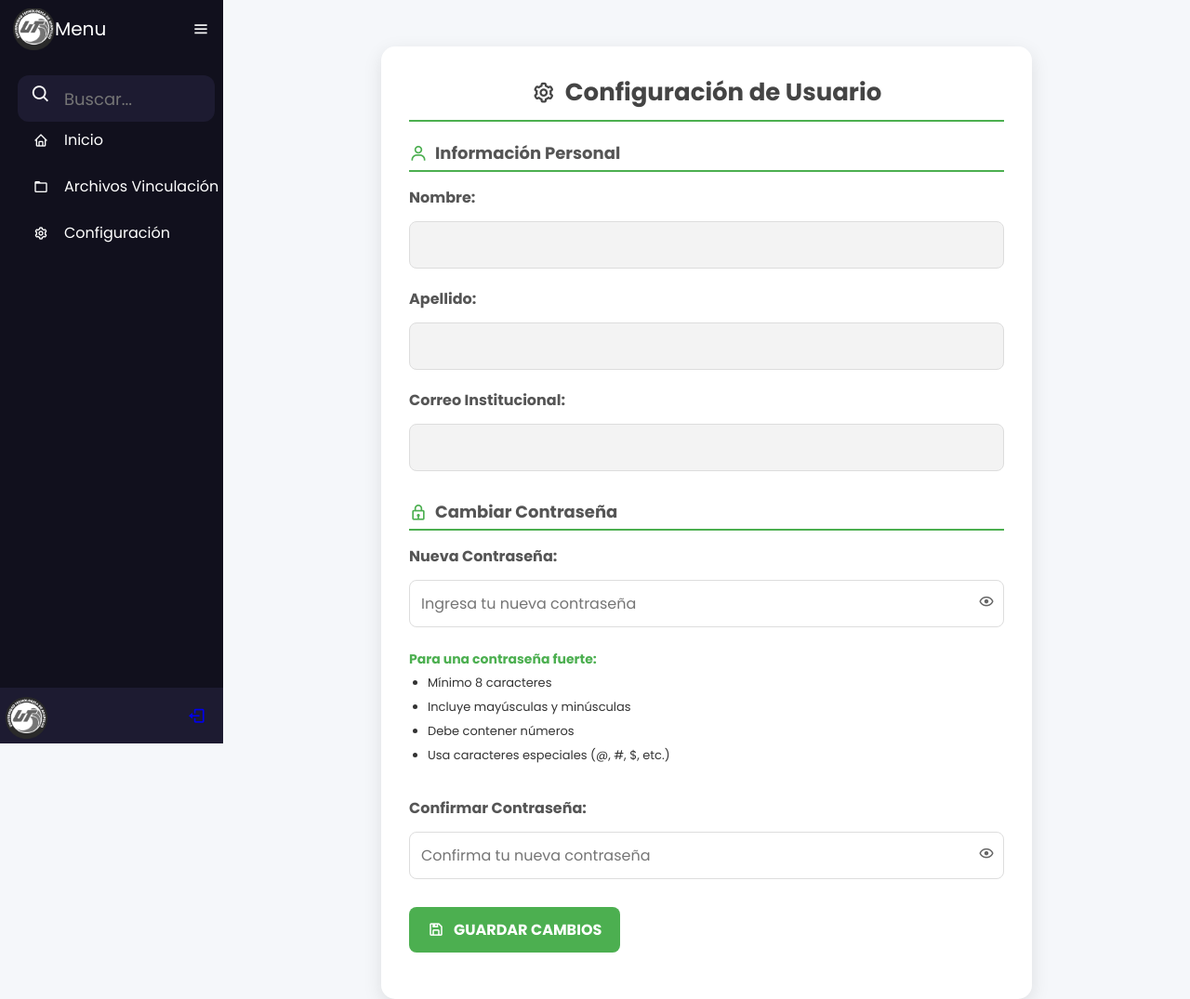
After one commit to diazhdez/estadias-alumnos, a Flask app: template app/templates/configuracion/config_alumno.html in a window 1280 px wide. The commit adds this page. Shown: the whole page at 93% size. Run offline with Flask 3, Linux system fonts and the light colour scheme; the template is opened without the code that fills it, so the values that code supplies are empty.

Commit message:
Mejoras en el diseño del formulario de configuración y el indicador de fuerza de contraseña

```diff
--- a/app/routes/vinculacion.py
+++ b/app/routes/vinculacion.py
@@ -418,3 +418,7 @@ def iniciarPeriodo():
             return redirect(url_for('login'))
     else:
         return redirect(url_for('login'))
+
+@Vinculacion_routes.route("/configuracion/")
+def configuracion_vinculacion():
+    return render_template("configuracion/configuracion.html")
--- /dev/null
+++ b/app/static/css/configuracion.css
@@ -0,0 +1,308 @@
+body {
+    font-family: 'Poppins', sans-serif;
+    background-color: #f5f7fa;
+    color: #333;
+}
+
+.configuracion-container {
+    padding: 30px;
+    max-width: 700px;
+    margin: 50px auto;
+    background-color: #ffffff;
+    box-shadow: 0 6px 20px rgba(0, 0, 0, 0.1);
+    border-radius: 15px;
+    overflow: hidden;
+}
+
+.titulo-configuracion {
+    font-size: 26px;
+    text-align: center;
+    color: #444;
+    margin-bottom: 20px;
+    display: flex;
+    align-items: center;
+    justify-content: center;
+    gap: 10px;
+    border-bottom: 2px solid #4CAF50;
+    padding-bottom: 10px;
+}
+
+.subtitulo-configuracion {
+    font-size: 18px;
+    color: #555;
+    margin-bottom: 15px;
+    border-bottom: 2px solid #4CAF50;
+    padding-bottom: 5px;
+    display: flex;
+    align-items: center; /* Centra el contenido verticalmente */
+    gap: 8px; /* Espacio entre ícono y texto */
+}
+
+/* Estilo para el ícono */
+.subtitulo-configuracion i {
+    font-size: 20px; /* Tamaño del ícono */
+    color: #4CAF50; /* Color verde para el ícono */
+}
+
+.section {
+    margin-bottom: 30px;
+}
+
+.form-group {
+    margin-bottom: 20px;
+    position: relative;
+}
+
+label {
+    font-weight: 600;
+    color: #555;
+    margin-bottom: 8px;
+    display: block;
+}
+
+input {
+    width: 100%;
+    padding: 12px;
+    margin-top: 5px;
+    border: 1px solid #ddd;
+    border-radius: 8px;
+    font-size: 16px;
+    box-sizing: border-box;
+    transition: all 0.3s ease;
+}
+
+input[readonly] {
+    background-color: #f3f3f3;
+    color: #777;
+    cursor: not-allowed;
+}
+
+input:focus {
+    border-color: #4CAF50;
+    box-shadow: 0 0 8px rgba(76, 175, 80, 0.3);
+    outline: none;
+}
+
+/* Botón principal */
+button {
+    background-color: #4CAF50;
+    color: #fff;
+    border: none;
+    padding: 12px 20px;
+    font-size: 16px;
+    font-weight: 600;
+    text-transform: uppercase;
+    cursor: pointer;
+    border-radius: 8px;
+    display: flex;
+    align-items: center;
+    justify-content: center;
+    gap: 10px;
+    transition: all 0.3s;
+}
+
+button:hover {
+    background-color: #3e8e41;
+    transform: translateY(-3px);
+    box-shadow: 0 8px 15px rgba(76, 175, 80, 0.3);
+}
+
+button i {
+    font-size: 18px;
+}
+
+/* Sección de contraseña */
+.form-group.password-group {
+    display: flex;
+    align-items: center;
+    position: relative;
+}
+
+input[type="password"] {
+    padding-right: 40px;
+}
+
+.password-container {
+    position: relative;
+    display: flex;
+    align-items: center;
+}
+
+.password-container input {
+    width: 100%;
+    padding-right: 40px;
+}
+
+.toggle-password {
+    position: absolute;
+    right: 10px;
+    background: none; /* Sin fondo */
+    border: none; /* Sin borde */
+    cursor: pointer;
+    font-size: 18px;
+    color: #666; /* Color inicial del ícono */
+    display: flex;
+    align-items: center;
+    justify-content: center;
+    transition: color 0.3s; /* Transición suave para el cambio de color */
+}
+
+/* Estilo para los botones toggle-password */
+button.toggle-password {
+    background: none; /* Sin fondo */
+    padding: 0; /* Sin padding */
+    color: #666; /* Color predeterminado del ícono */
+    border-radius: 50%; /* Ícono circular opcional */
+    transition: color 0.3s; /* Suaviza el cambio de color */
+}
+
+button.toggle-password:hover {
+    background: none; /* Sin fondo */
+    border: none; /* Sin borde */
+    color: inherit; /* Mantén el color inicial del texto */
+    transform: none; /* Sin movimientos */
+}
+
+button.toggle-password:hover i {
+    color: #4CAF50; /* Cambia el color del ícono únicamente */
+    transition: color 0.3s; /* Animación suave */
+}
+
+.toggle-password i {
+    pointer-events: none; /* Evita que el ícono afecte los clics */
+}
+
+/* Indicador de fuerza de contraseña */
+.strength-indicator {
+    margin-top: 5px;
+    height: 8px;
+    width: 100%;
+    border-radius: 5px;
+    background-color: transparent; /* Color de fondo general de la barra */
+    position: relative;
+    overflow: hidden;
+}
+
+/* Barra de progreso dentro del indicador */
+.strength-indicator-progress {
+    height: 100%;
+    border-radius: 5px;
+    transition: width 0.3s ease-in-out; /* Suaviza el cambio de la barra */
+}
+
+/* Indicador de fuerza (barra) */
+.strength-indicator::before {
+    content: '';
+    display: block;
+    height: 100%;
+    border-radius: 5px;
+    transition: width 0.3s ease, background-color 0.3s ease;
+}
+
+/* Texto descriptivo */
+.strength-text {
+    margin-top: 5px;
+    font-size: 14px;
+    color: #666;
+}
+
+/* Fuerza: débil */
+.strength-indicator.weak::before {
+    width: 33%;
+    background-color: #e74c3c; /* Rojo */
+}
+
+.strength-indicator.weak .strength-text {
+    color: #e74c3c;
+}
+
+/* Fuerza: media */
+.strength-indicator.medium::before {
+    width: 66%;
+    background-color: #f39c12; /* Amarillo */
+}
+
+.strength-indicator.medium .strength-text {
+    color: #f39c12;
+}
+
+/* Fuerza: fuerte */
+.strength-indicator.strong::before {
+    width: 100%;
+    background-color: #2ecc71; /* Verde */
+}
+
+.strength-indicator.strong .strength-text {
+    color: #2ecc71;
+}
+
+/* Estilos para los requisitos de contraseña */
+.password-requirements {
+    margin-top: 10px;
+    font-size: 14px;
+    color: #666;
+    line-height: 1.6;
+}
+
+.password-requirements ul {
+    margin: 5px 0 0;
+    padding-left: 20px;
+    list-style-type: disc;
+}
+
+.password-requirements li {
+    margin-bottom: 5px;
+    font-size: 13px;
+    color: #333;
+}
+
+.password-requirements strong {
+    display: block;
+    margin-bottom: 5px;
+    font-weight: 600;
+    color: #4CAF50; /* Verde para resaltar */
+}
+
+/* Mensajes de error */
+.error-message {
+    color: #e74c3c;
+    font-size: 14px;
+    margin-top: 5px;
+    display: none;
+}
+
+input.error {
+    border-color: #e74c3c;
+    box-shadow: 0 0 5px rgba(231, 76, 60, 0.5);
+}
+
+/* Botón de reset */
+button.reset {
+    background-color: #f44336;
+    color: white;
+}
+
+button.reset:hover {
+    background-color: #e53935;
+}
+
+/* Diseño responsivo */
+@media (max-width: 768px) {
+    .configuracion-container {
+        padding: 20px;
+        margin: 20px;
+    }
+
+    input, button {
+        font-size: 14px;
+        padding: 10px;
+    }
+
+    .titulo-configuracion {
+        font-size: 22px;
+    }
+
+    .subtitulo-configuracion {
+        font-size: 18px;
+    }
+}
--- /dev/null
+++ b/app/static/js/configuracion.js
@@ -0,0 +1,136 @@
+document.addEventListener("DOMContentLoaded", () => {
+    const guardarBtn = document.getElementById("guardar-configuracion");
+    const nuevaContraseñaInput = document.getElementById("nueva_contraseña");
+    const confirmarContraseñaInput = document.getElementById("confirmar_contraseña");
+    const togglePasswordButtons = document.querySelectorAll(".toggle-password");
+
+    // Crear elementos para el indicador de fuerza
+    const strengthIndicator = document.createElement("div");
+    const strengthText = document.createElement("small");
+
+    // Configurar clases para los elementos
+    strengthIndicator.classList.add("strength-indicator");
+    strengthText.classList.add("strength-text");
+
+    // Agregar el indicador y texto debajo del campo de nueva contraseña
+    const passwordContainer = nuevaContraseñaInput.closest(".form-group");
+    passwordContainer.appendChild(strengthIndicator);
+    passwordContainer.appendChild(strengthText);
+
+    // Validación de fuerza de contraseña en tiempo real
+    nuevaContraseñaInput.addEventListener("input", () => {
+        const strength = calculatePasswordStrength(nuevaContraseñaInput.value);
+        updateStrengthIndicator(strength);
+    });
+
+    // Evento de guardar cambios
+    guardarBtn.addEventListener("click", () => {
+        const nuevaContraseña = nuevaContraseñaInput.value.trim();
+        const confirmarContraseña = confirmarContraseñaInput.value.trim();
+
+        // Limpia errores previos
+        clearErrors();
+
+        // Validaciones
+        if (!nuevaContraseña || !confirmarContraseña) {
+            showError(confirmarContraseñaInput, "Por favor, completa ambos campos de contraseña.");
+            return;
+        }
+
+        if (nuevaContraseña.length < 8) {
+            showError(nuevaContraseñaInput, "La contraseña debe tener al menos 8 caracteres.");
+            return;
+        }
+
+        if (nuevaContraseña !== confirmarContraseña) {
+            showError(confirmarContraseñaInput, "Las contraseñas no coinciden. Inténtalo nuevamente.");
+            return;
+        }
+
+        // Simulación de guardar cambios
+        alert("Los cambios se han guardado correctamente.");
+        nuevaContraseñaInput.value = "";
+        confirmarContraseñaInput.value = "";
+        strengthIndicator.style.width = "0"; // Limpia la barra de fuerza
+        strengthText.textContent = ""; // Limpia el texto
+    });
+
+    // Función para mostrar mensajes de error
+    function showError(input, message) {
+        input.classList.add("error");
+
+        const errorMessage = document.createElement("small");
+        errorMessage.textContent = message;
+        errorMessage.classList.add("error-message");
+        input.parentNode.appendChild(errorMessage);
+    }
+
+    // Limpia errores previos
+    function clearErrors() {
+        document.querySelectorAll(".error").forEach((input) => {
+            input.classList.remove("error");
+        });
+
+        document.querySelectorAll(".error-message").forEach((message) => {
+            message.remove();
+        });
+    }
+
+    // Alternar visibilidad de contraseñas
+    togglePasswordButtons.forEach((button) => {
+        button.addEventListener("click", () => {
+            const input = button.previousElementSibling;
+            const isPassword = input.getAttribute("type") === "password";
+
+            // Cambia el tipo de input
+            input.setAttribute("type", isPassword ? "text" : "password");
+
+            // Cambia el ícono
+            button.innerHTML = isPassword
+                ? '<i class="bx bx-hide"></i>' // Ojo con raya
+                : '<i class="bx bx-show"></i>'; // Ojo abierto
+        });
+    });
+
+    // Calcula la fuerza de la contraseña
+    function calculatePasswordStrength(password) {
+        let strength = 0;
+
+        if (password.length >= 8) strength++; // Longitud mínima
+        if (/[A-Z]/.test(password)) strength++; // Letras mayúsculas
+        if (/[a-z]/.test(password)) strength++; // Letras minúsculas
+        if (/[0-9]/.test(password)) strength++; // Números
+        if (/[\W_]/.test(password)) strength++; // Caracteres especiales
+
+        return strength;
+    }
+
+    // Actualiza el indicador de fuerza de la contraseña
+    function updateStrengthIndicator(strength) {
+        const messages = [
+            "Muy débil",
+            "Débil",
+            "Aceptable",
+            "Buena",
+            "Muy fuerte",
+        ];
+
+        const colors = [
+            "#ff4d4d", // Muy débil - rojo
+            "#ff884d", // Débil - naranja
+            "#ffd54d", // Aceptable - amarillo
+            "#4dff88", // Buena - verde claro
+            "#4dff4d", // Muy fuerte - verde
+        ];
+
+        const widths = ["20%", "40%", "60%", "80%", "100%"];
+
+        // Actualiza la barra de fuerza
+        strengthIndicator.style.width = widths[strength - 1] || "0";
+        strengthIndicator.style.backgroundColor = colors[strength - 1] || "#e0e0e0";
+
+        // Actualiza el texto debajo de la barra
+        strengthText.textContent = messages[strength - 1] || "";
+        strengthText.style.color = colors[strength - 1] || "#333";
+    }
+});
--- a/app/templates/base.html
+++ b/app/templates/base.html
@@ -44,7 +44,9 @@
                 <a href="{{ url_for('Vinculacion.archivos_vinculacion') }}"><i class='bx bx-folder'></i><span class="links_name">Subir Archivos</span></a>
                 <span class="tooltip">Archivos</span>
             </li>
-
+            <li>
+                <a href="{{ url_for('Vinculacion.configuracion_vinculacion') }}"><i class='bx bx-folder'></i><span class="links_name">Subir Archivos</span></a>
+                <span class="tooltip">Archivos</span>
             </li>
         </ul>
         <div class="profile_content">
--- a/app/templates/base_alumnos.html
+++ b/app/templates/base_alumnos.html
@@ -36,7 +36,7 @@
                 <span class="tooltip">Archivos</span>
             </li>
             <li>
-                <a href="#"><i class='bx bx-cog'></i><span class="links_name">Configuración</span></a>
+                <a href="{{ url_for('alumno.configuracion_alumno') }}"><i class='bx bx-cog'></i><span class="links_name">Configuración</span></a>
                 <span class="tooltip">Configuración</span>
             </li>
 
--- /dev/null
+++ b/app/templates/configuracion/config_alumno.html
@@ -0,0 +1,77 @@
+{% extends "base_alumnos.html" %}
+
+{% block title %}
+Configuración
+{% endblock %}
+
+{% block styles %}
+<link rel="stylesheet" href="{{ url_for('static', filename='css/configuracion.css') }}">
+{% endblock %}
+
+{% block content %}
+<div class="configuracion-container">
+    <h2 class="titulo-configuracion"><i class="bx bx-cog"></i> Configuración de Usuario</h2>
+    <form id="configuracion-form">
+        <!-- Información del Usuario -->
+        <div class="section">
+            <h3 class="subtitulo-configuracion"><i class="bx bx-user"></i>Información Personal</h3>
+            <div class="form-group">
+                <label for="nombre">Nombre:</label>
+                <input type="text" id="nombre" name="nombre" value="{{ alumno.Nombre }}" readonly>
+            </div>
+            <div class="form-group">
+                <label for="apellido">Apellido:</label>
+                <input type="text" id="apellido" name="apellido" value="{{ alumno.Apellido_Pat }} {{ alumno.Apellido_Mat }}" readonly>
+            </div>
+            <div class="form-group">
+                <label for="correo">Correo Institucional:</label>
+                <input type="email" id="correo" name="correo" value="{{ alumno.correo }}" readonly>
+            </div>
+        </div>
+
+       <!-- Cambiar Contraseña -->
+        <div class="section">
+            <h3 class="subtitulo-configuracion"><i class="bx bx-lock"></i> Cambiar Contraseña</h3>
+
+            <!-- Nueva Contraseña -->
+            <div class="form-group">
+                <label for="nueva_contraseña">Nueva Contraseña:</label>
+                <div class="password-container">
+                    <input type="password" id="nueva_contraseña" name="nueva_contraseña" placeholder="Ingresa tu nueva contraseña">
+                    <button type="button" class="toggle-password"><i class="bx bx-show"></i></button>
+                </div>
+                <div id="strength-indicator" class="strength-indicator">
+                    <span class="strength-text"></span>
+                </div>
+                <div class="password-requirements">
+                    <strong>Para una contraseña fuerte:</strong>
+                    <ul>
+                        <li>Mínimo 8 caracteres</li>
+                        <li>Incluye mayúsculas y minúsculas</li>
+                        <li>Debe contener números</li>
+                        <li>Usa caracteres especiales (@, #, $, etc.)</li>
+                    </ul>
+                </div>
+            </div>
+
+            <!-- Confirmar Contraseña -->
+            <div class="form-group">
+                <label for="confirmar_contraseña">Confirmar Contraseña:</label>
+                <div class="password-container">
+                    <input type="password" id="confirmar_contraseña" name="confirmar_contraseña" placeholder="Confirma tu nueva contraseña">
+                    <button type="button" class="toggle-password"><i class="bx bx-show"></i></button>
+                </div>
+            </div>
+        </div>
+
+        <!-- Botón Guardar -->
+        <div class="form-group">
+            <button type="button" id="guardar-configuracion"><i class="bx bx-save"></i> Guardar Cambios</button>
+        </div>
+    </form>
+</div>
+{% endblock %}
+
+{% block scripts %}
+<script src="{{ url_for('static', filename='js/configuracion.js') }}"></script>
+{% endblock %}
```
Also changed, not shown: app/routes/alumno.py (+19 -0 lines), app/templates/Vinculacion/alumnos.html (+1 -51 lines).
